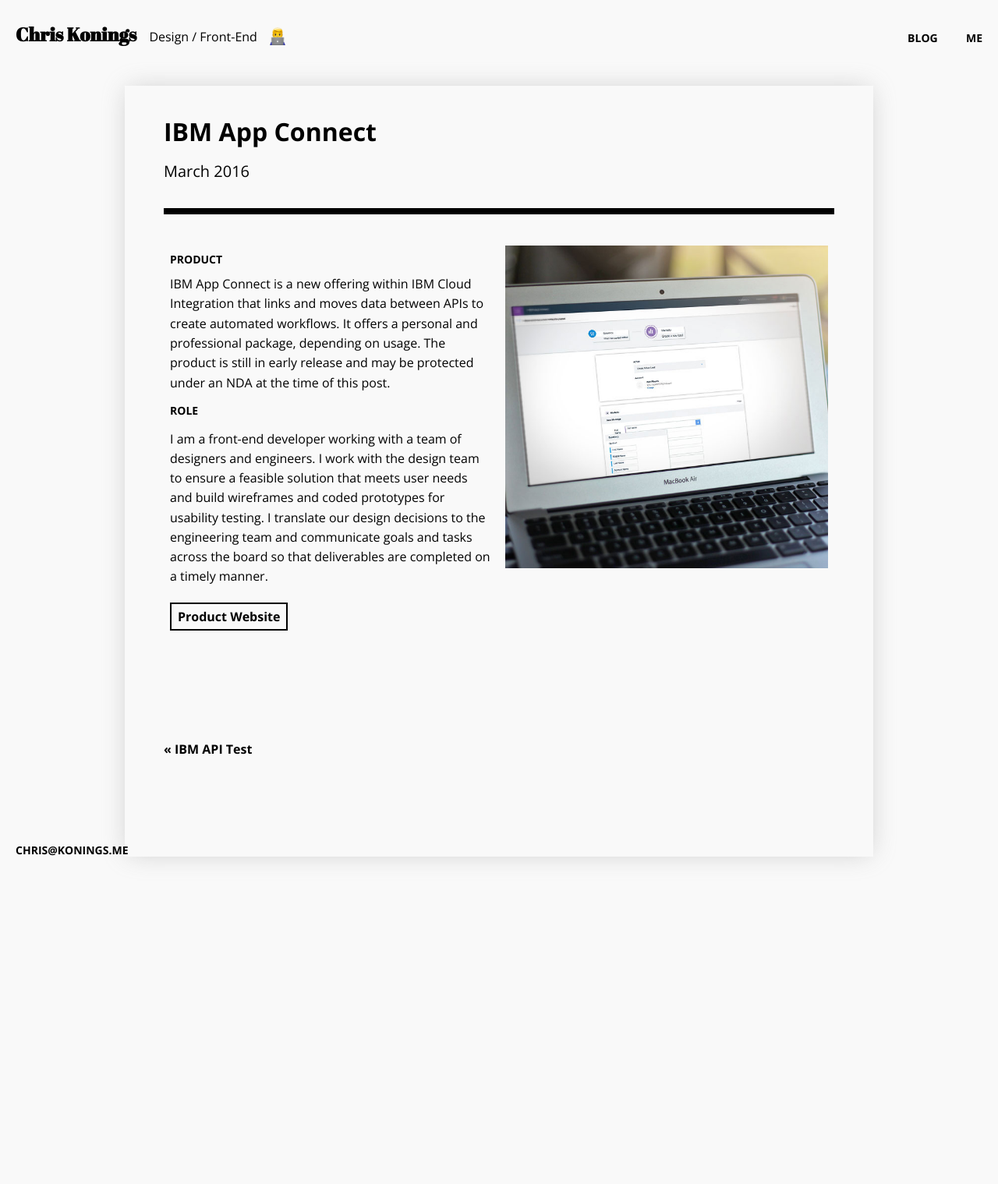
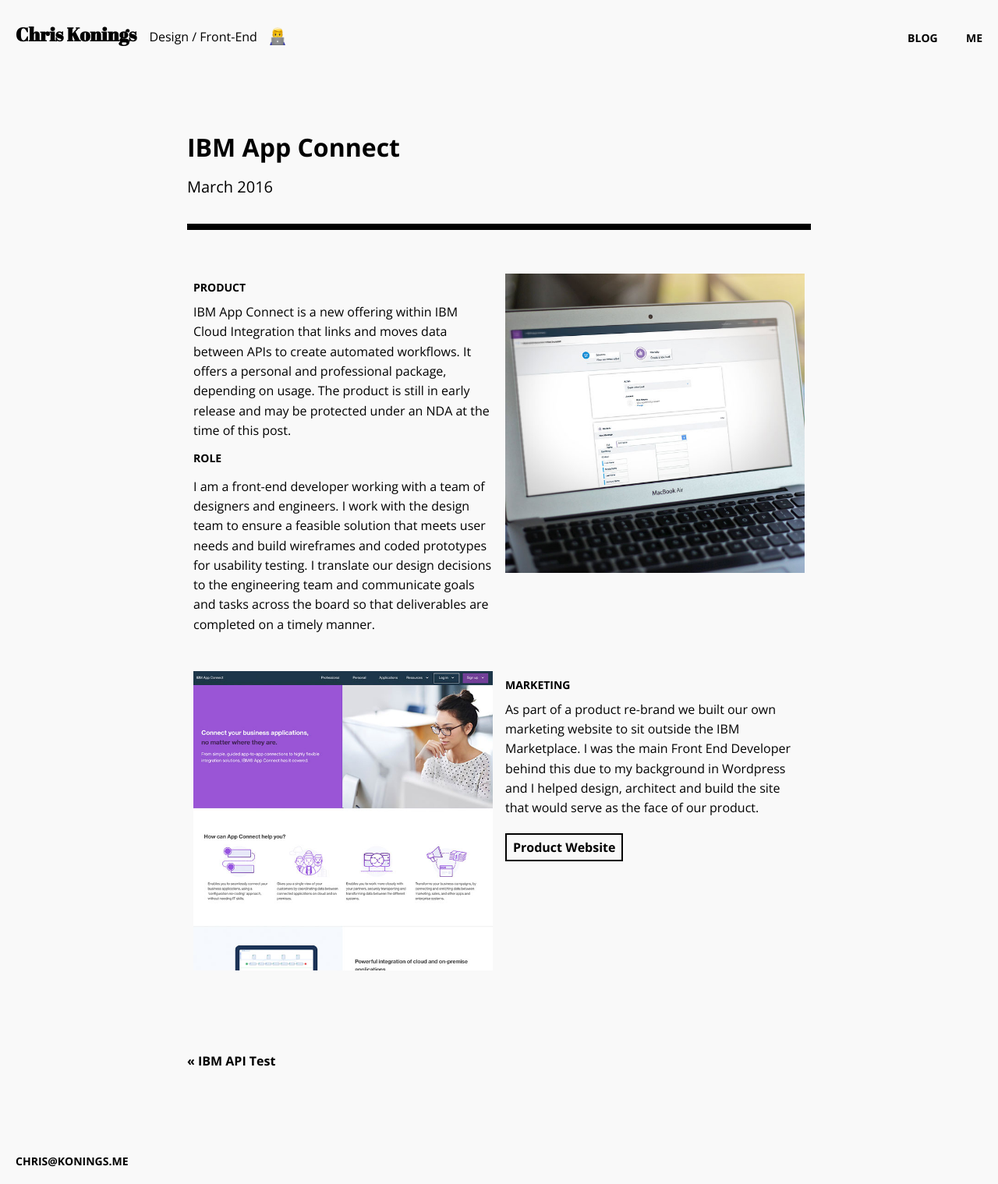
Before and after one commit to chriskonings/chriskonings.github.io, a Jekyll site: the page built from _posts/2016-03-01-ibm-app-connect.html, in a window 1280 px wide. Shown: the whole page at 78% size. Built offline with Jekyll 4.4.1, drawn with Linux system fonts in a browser that asks for light colours; before the commit the page ends 1119 px from its top, so only the background shows below that.

Commit message:
added to app connect post, added padding to home page, added base jekyll layout

```diff
--- a/_layouts/home.html
+++ b/_layouts/base.html
@@ -1,6 +1,6 @@
 {% include header.html %}
   <main>
-    <div class="post anim-rise">
+    <div class="post">
       {{ content }}
     </div>
   </main>
--- a/_posts/2016-03-01-ibm-app-connect.html
+++ b/_posts/2016-03-01-ibm-app-connect.html
@@ -14,8 +14,15 @@
     <p>IBM App Connect is a new offering within IBM Cloud Integration that links and moves data between APIs to create automated workflows. It offers a personal and professional package, depending on usage. The product is still in early release and may be protected under an NDA at the time of this post.</p>
   <h3>Role</h3>
   <p>I am a front-end developer working with a team of designers and engineers. I work with the design team to ensure a feasible solution that meets user needs and build wireframes and coded prototypes for usability testing. I translate our design decisions to the engineering team and communicate goals and tasks across the board so that deliverables are completed on a timely manner.</p>
-  <a class="button button--margin" href="https://appconnect.ibmcloud.com/" title="product website" target="_blank">Product Website</a>
 </div>
 <div class="block block--half">
   <img class="block__image" src="/assets/app-connect-thumbnail.jpg" alt="app connect"/>
 </div>
+<div class="block block--half block--clear">
+  <img class="block__image" src="/assets/app-connect-01.jpg" alt="app connect"/>
+</div>
+<div class="block block--half">
+  <h3>Marketing</h3>
+  <p>As part of a product re-brand we built our own marketing website to sit outside the IBM Marketplace. I was the main Front End Developer behind this due to my background in Wordpress and I helped design, architect and build the site that would serve as the face of our product.</p>
+  <a class="button button--margin" href="https://appconnect.ibmcloud.com/" title="product website" target="_blank">Product Website</a>
+</div>
--- a/about/index.html
+++ b/about/index.html
@@ -1,5 +1,5 @@
 ---
-layout: page
+layout: base
 title: 'About'
 date: 2012-04-06 21:35
 ---
@@ -8,7 +8,7 @@
   <img class="block__image home-picture" src="/assets/about-image.jpg">
 </div>
 <div class="block block--half">
-  <p>I love my work, I'm passionate about design and building great products but in my spare time I'm a keen adventurer, I like to explore new places, I'm always looking for something new to learn and I believe in enjoying the little things in life!</p>
+  <p>I love my job, I'm passionate about design and building great products but in my spare time I'm a keen adventurer, I like to explore new places, I'm always looking for something new to learn and I believe in enjoying the little things in life!</p>
   <p>
     Check out my <a href="https://drive.google.com/open?id=0B2gaddbTuV-1NmFCYndNOWtNa3M" title="resume" target="_blank">resume</a> for more details about me!
   </p>
--- a/index.html
+++ b/index.html
@@ -19,7 +19,7 @@
       Designer and Front-End Developer with a background in web agency, freelance and lecturing. Currently <a href="http://www.ibm.com/design/" title="IBM Design" target="_blank"><mark>IBM Design</mark></a>
     </h1>
     <p>
-      I write scalable and maintainable front-end code using HTML, CSS/SCSS, BEM, Javascript/jQuery, Wordpress, Angular 1.x, Unity3D and Git.
+      I write scalable and maintainable front-end code using HTML, CSS/SCSS, BEM, Javascript/jQuery, Wordpress, Angular, Unity3D and Git.
     </p>
     <p>
       I design using Sketch, Photoshop, Illustrator, and Design Thinking.
```
Also changed, not shown: _css/main.scss (+8 -4 lines), assets/app-connect-01.jpg (added), assets/jsonata-01.png (added), assets/jsonata-02.png (added), assets/jsonata-03.png (added), assets/main.min.css, 1 other file.
